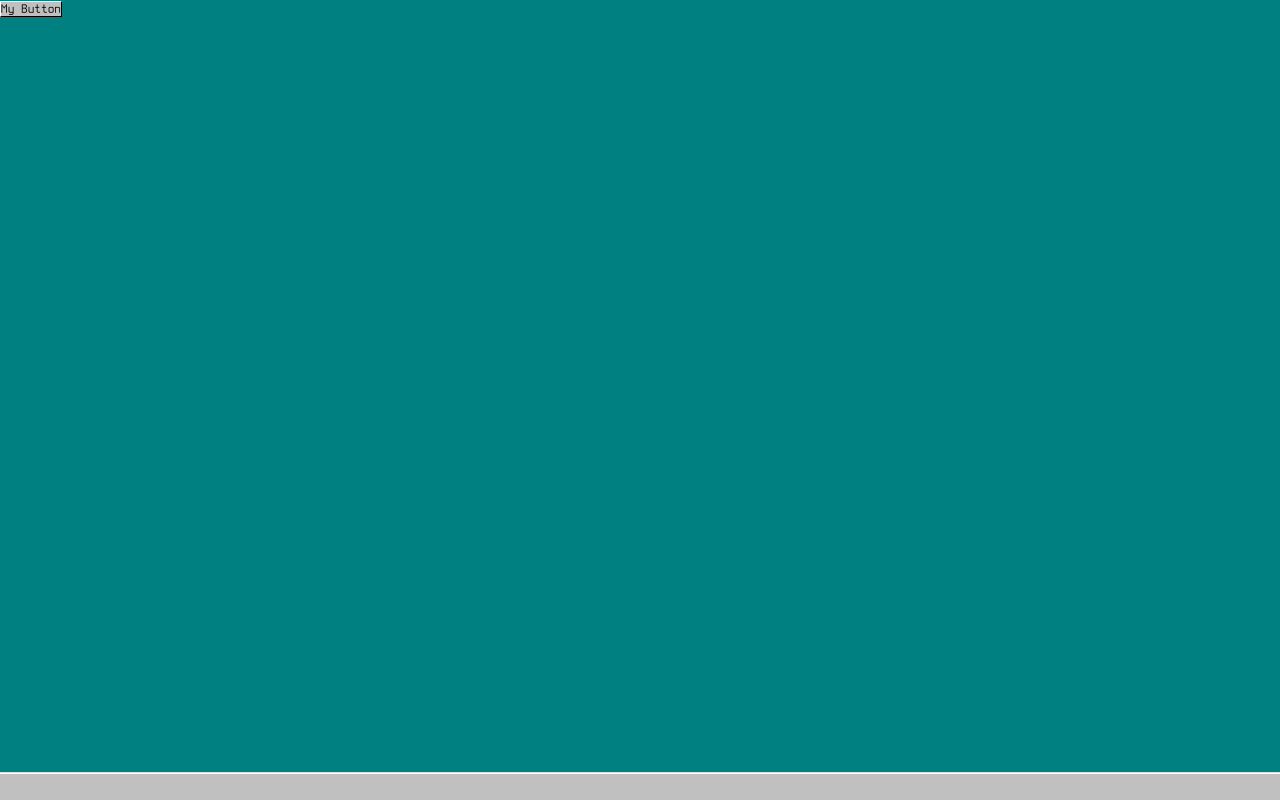
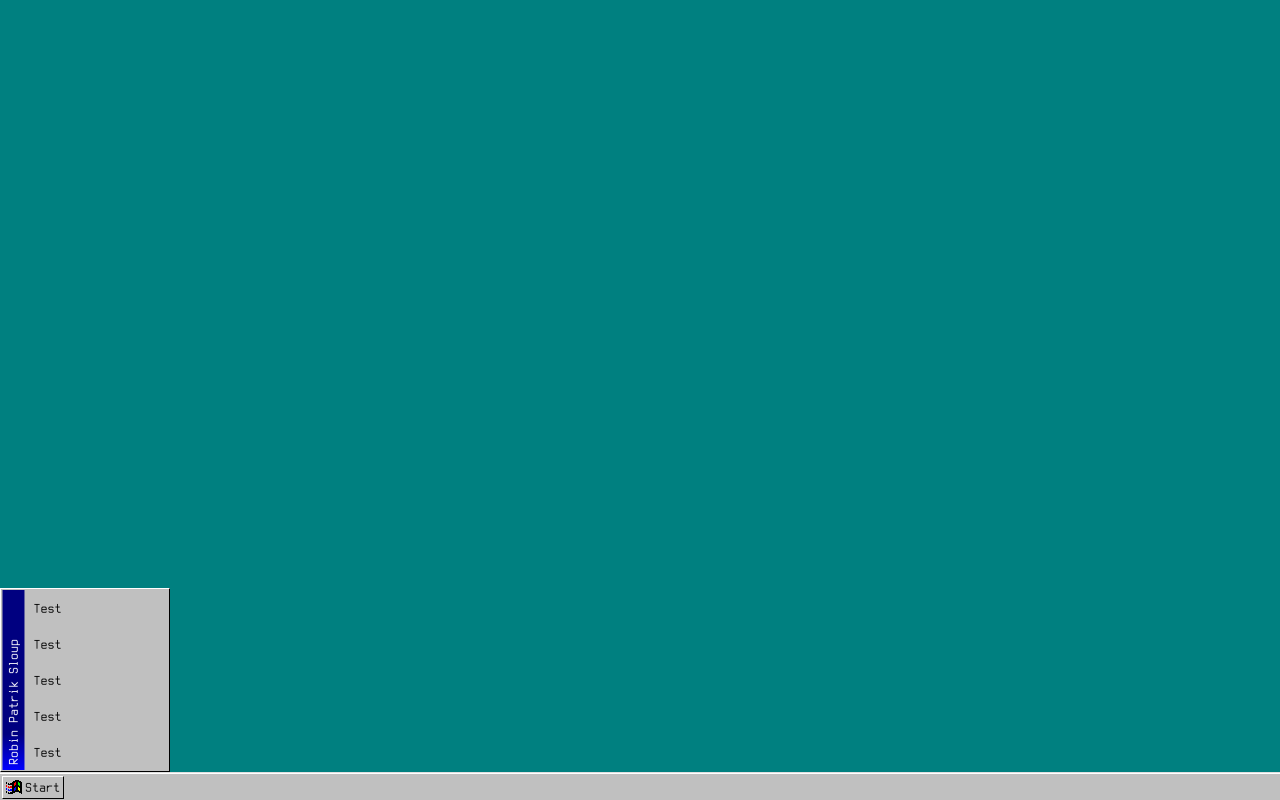
Before and after one commit to rpsloup/rpsloup.github.io, a React (Vite) app: page / in a window 1280 px wide. Built offline with nearby package versions, Linux system fonts and the light colour scheme.

Commit message:
Styling the Start menu

```diff
--- a/src/components/Button/Button.component.tsx
+++ b/src/components/Button/Button.component.tsx
@@ -1,11 +1,16 @@
 import './Button.styles.scss';
 
+export type ButtonVariation = 'start';
+
 interface Props {
+  variation?: ButtonVariation;
   children: React.ReactNode;
 }
 
-const Button = ({ children }: Props): JSX.Element => (
-  <button className="button">{children}</button>
+const Button = ({ variation, children }: Props): JSX.Element => (
+  <button className={`button${variation ? ` button--${variation}` : ''}`}>
+    {children}
+  </button>
 );
 
 export default Button;
--- a/src/components/Button/Button.styles.scss
+++ b/src/components/Button/Button.styles.scss
@@ -1,6 +1,24 @@
 .button {
+  display: flex;
+  align-items: center;
+  gap: 3px;
+  padding: 0 23px;
+  height: 23px;
   background-color: #c0c0c0;
+  font-size: 14px;
   border: 1px solid #000000;
   border-top-color: #ffffff;
   border-left-color: #ffffff;
+  cursor: pointer;
+  user-select: none;
+
+  &:active {
+    border: 1px solid #ffffff;
+    border-top-color: #000000;
+    border-left-color: #000000;
+  }
+
+  &--start {
+    padding: 0 3px;
+  }
 }
--- a/src/components/Desktop/Desktop.component.tsx
+++ b/src/components/Desktop/Desktop.component.tsx
@@ -1,5 +1,3 @@
-import Button from '../Button';
-
 import './Desktop.styles.scss';
 
 interface Props {
@@ -7,10 +5,7 @@ interface Props {
 }
 
 const Desktop = ({ children }: Props): JSX.Element => (
-  <div className="desktop">
-    <Button>My Button</Button>
-    {children}
-  </div>
+  <div className="desktop">{children}</div>
 );
 
 export default Desktop;
--- a/src/components/Taskbar/Taskbar.component.tsx
+++ b/src/components/Taskbar/Taskbar.component.tsx
@@ -1,5 +1,26 @@
+import Button from '../Button';
+
 import './Taskbar.styles.scss';
 
-const Taskbar = (): JSX.Element => <div className="taskbar"></div>;
+const Taskbar = (): JSX.Element => (
+  <div className="taskbar">
+    <div className="taskbar-menu">
+      <div className="taskbar-menu__line">
+        <span>Robin Patrik Sloup</span>
+      </div>
+      <ul className="taskbar-menu__items">
+        <li className="taskbar-menu__item">Test</li>
+        <li className="taskbar-menu__item">Test</li>
+        <li className="taskbar-menu__item">Test</li>
+        <li className="taskbar-menu__item">Test</li>
+        <li className="taskbar-menu__item">Test</li>
+      </ul>
+    </div>
+    <Button variation="start">
+      <img src="/img/os-logo.png" alt="OS Logo" />
+      <span>Start</span>
+    </Button>
+  </div>
+);
 
 export default Taskbar;
--- a/src/components/Taskbar/Taskbar.styles.scss
+++ b/src/components/Taskbar/Taskbar.styles.scss
@@ -2,6 +2,9 @@
   position: fixed;
   bottom: 0;
   left: 0;
+  display: flex;
+  align-items: center;
+  padding: 0 2px;
   width: 100%;
   height: 27px;
   outline: 1px solid #dfdfdf;
@@ -9,3 +12,47 @@
   border-top: 1px solid #ffffff;
   z-index: 100;
 }
+
+.taskbar-menu {
+  position: absolute;
+  left: 0px;
+  bottom: 28px;
+  width: 170px;
+  display: flex;
+  padding: 1px;
+  background-color: #c0c0c0;
+  border: 1px solid #000000;
+  border-top-color: #ffffff;
+  border-left-color: #ffffff;
+  z-index: 101;
+
+  &__line {
+    display: flex;
+    align-items: center;
+    padding: 5px 0;
+    width: 26px;
+    background: linear-gradient(#0000ff, #000080 20%);
+    color: #ffffff;
+    writing-mode: vertical-rl;
+    transform: rotate(180deg);
+  }
+
+  &__items {
+    display: flex;
+    flex-direction: column;
+    width: 100%;
+  }
+
+  &__item {
+    display: flex;
+    align-items: center;
+    padding: 0 9px;
+    height: 36px;
+    cursor: pointer;
+
+    &:hover {
+      background-color: #000080;
+      color: #ffffff;
+    }
+  }
+}
--- a/src/styles/main.scss
+++ b/src/styles/main.scss
@@ -1,4 +1,5 @@
 body {
+  font-size: 14px;
   font-family: 'Terminus', 'Times New Roman', Times, serif;
 }
 
```
Also changed, not shown: public/img/os-logo.png (added).
